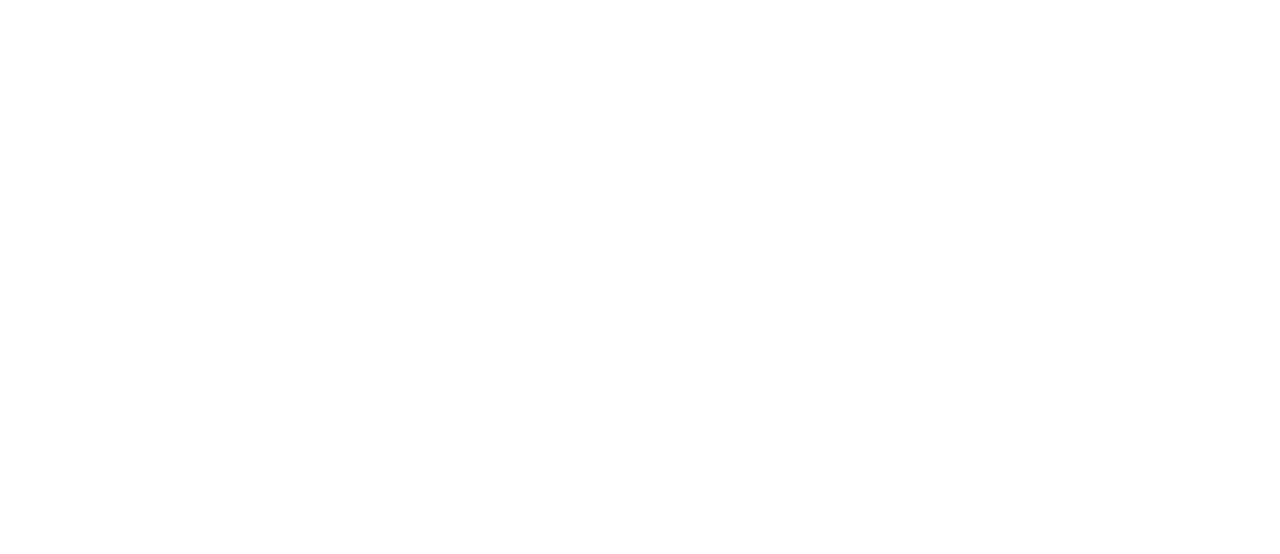
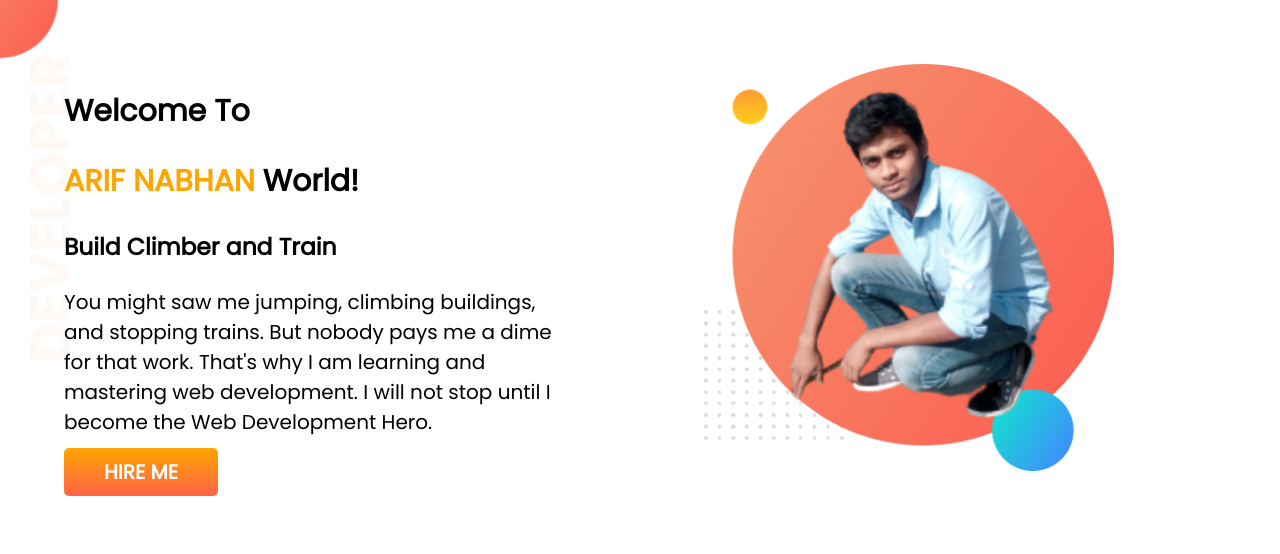
Before and after one commit to arifurrahman99/developer-portfolio, a plain HTML site: page index.html in a window 1280 px wide. Drawn offline with Linux system fonts and the light colour scheme.

Commit message:
top-banner added

```diff
--- a/index.html
+++ b/index.html
@@ -1,12 +1,36 @@
 <!DOCTYPE html>
 <html lang="en">
+
 <head>
     <meta charset="UTF-8">
     <meta http-equiv="X-UA-Compatible" content="IE=edge">
     <meta name="viewport" content="width=device-width, initial-scale=1.0">
     <title>Arif Portfolio</title>
+    <link rel="preconnect" href="https://fonts.googleapis.com">
+    <link rel="preconnect" href="https://fonts.gstatic.com" crossorigin>
+    <link href="https://fonts.googleapis.com/css2?family=Poppins&display=swap" rel="stylesheet">
+    <link rel="stylesheet" href="style.css">
 </head>
+
 <body>
+    <section class="top-banner">
+        <div class="half-width">
+            <h1>Welcome To</h1>
+            <h1><span class="orange-color">ARIF NABHAN</span> World!</h1>
+            <h3>Build Climber and Train</h3>
+            <p>You might saw me jumping, climbing buildings, and stopping trains. But nobody pays me a dime for that
+                work. That's why I am learning and mastering web development. I will not stop until I become the Web
+                Development Hero.</p>
+            <a class="link-button" target="_blank" href="https://www.facebook.com/profile.php?id=100017862187796">HIRE
+                ME</a>
+
+        </div>
+        <div class="half-width">
+            <img src="images/arif-1.png" alt="">
+        </div>
+
+    </section>
 
 </body>
+
 </html>
--- a/style.css
+++ b/style.css
@@ -0,0 +1,33 @@
+body{
+    font-family: 'Poppins', sans-serif;
+    margin: 0;
+}
+h1{
+    font-size: 5opx;
+}
+.orange-color{
+    color: orange;
+}
+section{
+    display: flex;
+}
+.half-width{
+    width: 50%;
+    padding: 5%;
+    font-size: 20px;
+}
+.half-width img{
+    width: 80%;
+}
+.link-button{
+    text-decoration: none;
+    background-image: linear-gradient(orange,tomato);
+    padding: 10px 40px;
+    color: white;
+    font-weight: 700;
+    border-radius: 5px;
+}
+.top-banner{
+    background-image: url(images/top-banner.png);
+    background-repeat: no-repeat;
+}
```
Also changed, not shown: images/arif-1.png (added), images/dream-bg.png (added), images/exp-bg.png (added), images/jhankar.png (added), images/jhankar2.png (added), images/my-bg.png (added), images/my-bg2.png (added), images/top-banner.png (added), showoff/arif-1.jpg (added), showoff/arif-2.jpg (added), showoff/nabhan-2.jpg (added), 4 other files.
